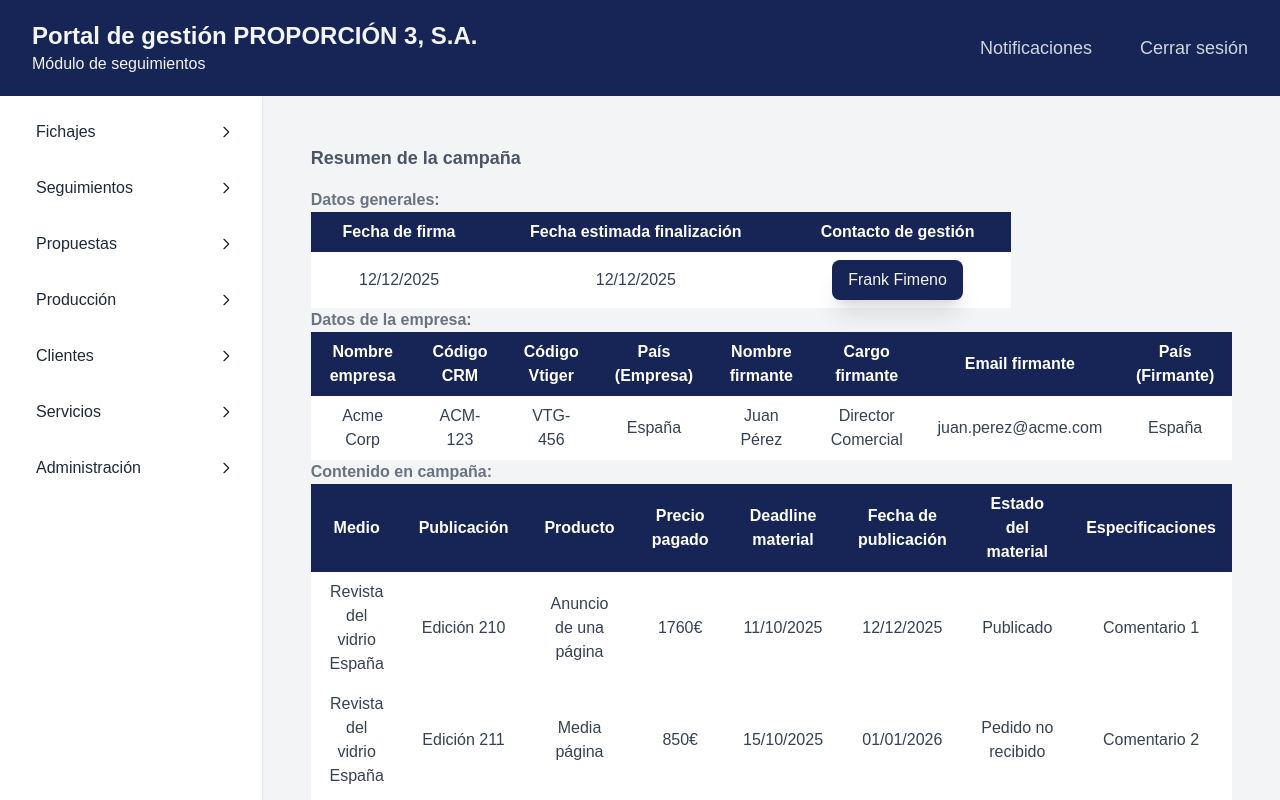
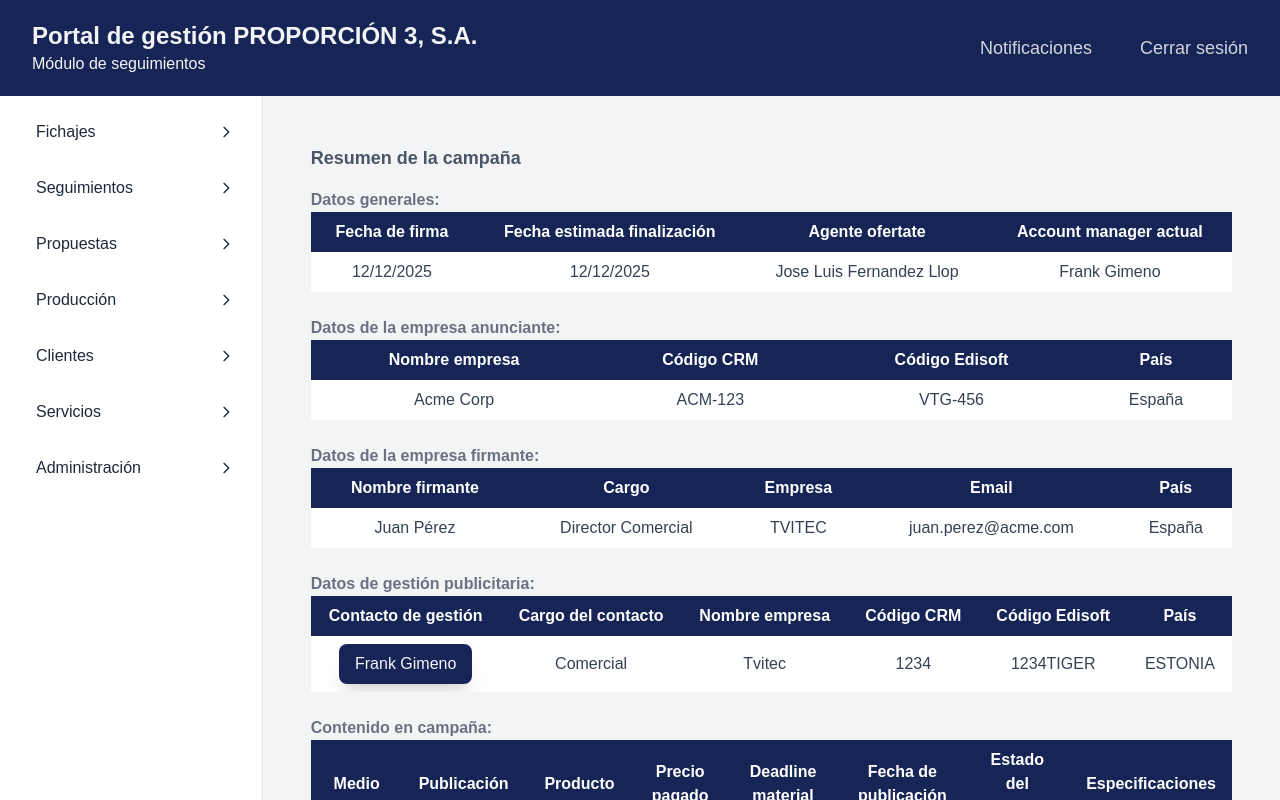
Before and after one commit to frankgimeno3/fichajesp3, a Next.js app: page /dashboard/seguimientos/campanas/resumen in a window 1280 px wide. Shown: the top 800 px of the page. Built offline with nearby package versions, Linux system fonts and the light colour scheme; no server answers; what aws-amplify would draw is missing.

Commit message:
agrego multiples tablas en campana

```diff
--- a/src/app/dashboard/seguimientos/campanas/resumen/page.tsx
+++ b/src/app/dashboard/seguimientos/campanas/resumen/page.tsx
@@ -1,41 +1,60 @@
-"use client"
+"use client";
 import React, { FC } from 'react';
-import TablaDatosEmpresa from './resumencomponents/Tabladatosempresa';
+
  import TablaContenidoCampaña from './resumencomponents/TablaContenidoCampaña';
 import TablaDatosPago from './resumencomponents/TablaDatosPago';
 import TablaDatosGenerales from './resumencomponents/TablaDatosGenerales';
+import TablaDatosFirmante from './resumencomponents/TablaDatosFirmante';
+import TablaDatosAnunciante from './resumencomponents/TablaDatosAnunciante';
+import TablaDatosGestion from './resumencomponents/TablaDatosGestion';
 
-interface ResumenCampanaProps {
-
-}
-
-const ResumenCampana: FC<ResumenCampanaProps> = ({ }) => {
-    return (
-        <div className='min-h-screen flex flex-col  bg-gray-100 text-gray-600 p-12'>
-            <h2 className="text-lg font-semibold mb-4">Resumen de la campaña</h2>
-            <p className='font-bold text-gray-500'>Datos generales:</p>
-            <TablaDatosGenerales/>
-
-            <p className='font-bold text-gray-500'>Datos de la empresa:</p>
-                <TablaDatosEmpresa
-                    empresaAnunciante={{
+const ResumenCampana: FC = () => {
+  // Datos simulados (puedes pasar esto como props si lo deseas)
+  const empresaAnunciante = {
     nombreEmpresa: 'Acme Corp',
     codigoCrm: 'ACM-123',
-                        codigoVtiger: 'VTG-456',
+    codigoEdisoft: 'VTG-456',
     pais: 'España',
-                    }}
-                    empresaFirmante={{
+  };
+
+  const empresaFirmante = {
     nombreFirmante: 'Juan Pérez',
     cargoFirmante: 'Director Comercial',
+    nombreEmpresaFirmante:'TVITEC',
     emailFirmante: 'juan.perez@acme.com',
     pais: 'España',
-                    }}
-                />
-             <p className='font-bold text-gray-500'>Contenido en campaña:</p>
+  };
+
+  const empresaGestion = {
+      nombreEmpresa: 'Tvitec',
+      codigoCrm: '1234',
+      codigoEdisoft: '1234TIGER',
+      pais: 'ESTONIA',
+        nombreContacto:'Frank Gimeno',
+        cargoContacto:'Comercial',
+  };
+
+  return (
+    <div className="min-h-screen flex flex-col bg-gray-100 text-gray-600 p-12">
+      <h2 className="text-lg font-semibold mb-4">Resumen de la campaña</h2>
+
+      <p className="font-bold text-gray-500">Datos generales:</p>
+      <TablaDatosGenerales />
+
+      <p className="font-bold text-gray-500 mt-6">Datos de la empresa anunciante:</p>
+      <TablaDatosAnunciante empresaAnunciante={empresaAnunciante} />
+
+      <p className="font-bold text-gray-500 mt-6">Datos de la empresa firmante:</p>
+      <TablaDatosFirmante empresaFirmante={empresaFirmante} />
+
+        <p className="font-bold text-gray-500 mt-6">Datos de gestión publicitaria:</p>
+        <TablaDatosGestion empresaGestion={empresaGestion}/>
+
+      <p className="font-bold text-gray-500 mt-6">Contenido en campaña:</p>
       <TablaContenidoCampaña />
 
-            <div className='flex flex-col text-sm border border-gray-100 '>
-                <p className='font-bold text-gray-500'>Datos de pago:</p>
+      <div className="flex flex-col text-sm border border-gray-100 mt-6">
+        <p className="font-bold text-gray-500">Datos de pago:</p>
         <TablaDatosPago />
       </div>
     </div>
--- /dev/null
+++ b/src/app/dashboard/seguimientos/campanas/resumen/resumencomponents/TablaDatosAnunciante.tsx
@@ -0,0 +1,39 @@
+import React, { FC } from 'react';
+
+interface EmpresaAnunciante {
+  nombreEmpresa: string;
+  codigoCrm: string;
+  codigoEdisoft: string;
+  pais: string;
+}
+
+interface TablaDatosAnuncianteProps {
+  empresaAnunciante: EmpresaAnunciante;
+}
+
+const TablaDatosAnunciante: FC<TablaDatosAnuncianteProps> = ({ empresaAnunciante }) => {
+  return (
+    <div className="overflow-x-auto">
+      <table className="table-auto border-collapse w-full text-center">
+        <thead>
+          <tr className="bg-blue-950 text-white">
+            <th className="px-4 py-2">Nombre empresa</th>
+            <th className="px-4 py-2">Código CRM</th>
+            <th className="px-4 py-2">Código Edisoft</th>
+            <th className="px-4 py-2">País</th>
+          </tr>
+        </thead>
+        <tbody>
+          <tr className="bg-white text-gray-700">
+            <td className="px-4 py-2">{empresaAnunciante.nombreEmpresa}</td>
+            <td className="px-4 py-2">{empresaAnunciante.codigoCrm}</td>
+            <td className="px-4 py-2">{empresaAnunciante.codigoEdisoft}</td>
+            <td className="px-4 py-2">{empresaAnunciante.pais}</td>
+          </tr>
+        </tbody>
+      </table>
+    </div>
+  );
+};
+
+export default TablaDatosAnunciante;
--- a/src/app/dashboard/seguimientos/campanas/resumen/resumencomponents/TablaDatosFirmante.tsx
+++ b/src/app/dashboard/seguimientos/campanas/resumen/resumencomponents/TablaDatosFirmante.tsx
@@ -1,12 +1,41 @@
 import React, { FC } from 'react';
 
-interface TablaDatosFirmanteProps {
-
+interface EmpresaFirmante {
+  nombreFirmante: string;
+  cargoFirmante: string;
+  nombreEmpresaFirmante: string;
+  emailFirmante: string;
+  pais: string;
 }
 
-const TablaDatosFirmante: FC<TablaDatosFirmanteProps> = ({ }) => {
+interface TablaDatosFirmanteProps {
+  empresaFirmante: EmpresaFirmante;
+}
+
+const TablaDatosFirmante: FC<TablaDatosFirmanteProps> = ({ empresaFirmante }) => {
   return (
-    <div>TablaDatosFirmante</div>
+    <div className="overflow-x-auto ">
+      <table className="table-auto border-collapse w-full text-center">
+        <thead>
+          <tr className="bg-blue-950 text-white">
+            <th className="px-4 py-2">Nombre firmante</th>
+            <th className="px-4 py-2">Cargo</th>
+            <th className="px-4 py-2">Empresa</th>
+            <th className="px-4 py-2">Email</th>
+            <th className="px-4 py-2">País</th>
+          </tr>
+        </thead>
+        <tbody>
+          <tr className="bg-white text-gray-700">
+            <td className="px-4 py-2">{empresaFirmante.nombreFirmante}</td>
+            <td className="px-4 py-2">{empresaFirmante.cargoFirmante}</td>
+            <td className="px-4 py-2">{empresaFirmante.nombreEmpresaFirmante}</td>
+            <td className="px-4 py-2">{empresaFirmante.emailFirmante}</td>
+            <td className="px-4 py-2">{empresaFirmante.pais}</td>
+          </tr>
+        </tbody>
+      </table>
+    </div>
   );
 };
 
--- a/src/app/dashboard/seguimientos/campanas/resumen/resumencomponents/TablaDatosGenerales.tsx
+++ b/src/app/dashboard/seguimientos/campanas/resumen/resumencomponents/TablaDatosGenerales.tsx
@@ -1,30 +1,29 @@
 import React, { FC } from 'react';
-import { useRouter } from 'next/navigation';
 
 
 interface TablaDatosGeneralesProps {
 }
 
 const TablaDatosGenerales: FC<TablaDatosGeneralesProps> = ({ }) => {
-        const router = useRouter()
 
     return (
-        <table className="table-auto border-collapse text-center" style={{ "width": "700px" }}>
+        <table className="table-auto border-collapse text-center"  >
             <thead>
                 <tr className="bg-blue-950 text-white">
                     <th className="px-4 py-2">Fecha de firma</th>
                     <th className="px-4 py-2">Fecha estimada finalización</th>
-                    <th className="px-4 py-2">Contacto de gestión</th>
+                    <th className="px-4 py-2">Agente ofertate</th>
+                    <th className="px-4 py-2">Account manager actual</th>
                 </tr>
             </thead>
             <tbody>
                 <tr className="bg-white text-gray-700">
                     <td className="px-4 py-2">12/12/2025</td>
                     <td className="px-4 py-2">12/12/2025</td>
-                    <td className="px-4 py-2">
-                        <button className='bg-blue-950 text-gray-100 p-2 px-4 rounded-lg shadow-xl cursor-pointer hover:bg-blue-900'
-                            onClick={() => router.push('/dashboard/seguimientos/campanas/resumen')}>Frank Fimeno</button>
-                    </td>
+
+                    <td className="px-4 py-2">Jose Luis Fernandez Llop</td>
+                    <td className="px-4 py-2">Frank Gimeno</td>
+
                 </tr>
             </tbody>
         </table>);
--- /dev/null
+++ b/src/app/dashboard/seguimientos/campanas/resumen/resumencomponents/TablaDatosGestion.tsx
@@ -0,0 +1,53 @@
+import React, { FC } from 'react';
+import { useRouter } from 'next/navigation';
+
+
+interface EmpresaAnunciante {
+    nombreContacto: String;
+    cargoContacto: string;
+
+    nombreEmpresa: string;
+    codigoCrm: string;
+    codigoEdisoft: string;
+    pais: string;
+}
+
+interface TablaDatosGestionProps {
+    empresaGestion: EmpresaAnunciante;
+}
+
+const TablaDatosGestion: FC<TablaDatosGestionProps> = ({ empresaGestion }) => {
+    const router = useRouter()
+
+    return (
+        <div className="overflow-x-auto">
+            <table className="table-auto border-collapse w-full text-center">
+                <thead>
+                    <tr className="bg-blue-950 text-white">
+                        <th className="px-4 py-2">Contacto de gestión</th>
+                        <th className="px-4 py-2">Cargo del contacto</th>
+                        <th className="px-4 py-2">Nombre empresa</th>
+                        <th className="px-4 py-2">Código CRM</th>
+                        <th className="px-4 py-2">Código Edisoft</th>
+                        <th className="px-4 py-2">País</th>
+                    </tr>
+                </thead>
+                <tbody>
+                    <tr className="bg-white text-gray-700">
+                        <td className="px-4 py-2">
+                            <button className='bg-blue-950 text-gray-100 p-2 px-4 rounded-lg shadow-xl cursor-pointer hover:bg-blue-900'
+                                onClick={() => router.push('/dashboard/seguimientos/campanas/resumen')}>{empresaGestion.nombreContacto}</button>
+                        </td>
+                        <td className="px-4 py-2">{empresaGestion.cargoContacto}</td>
+                        <td className="px-4 py-2">{empresaGestion.nombreEmpresa}</td>
+                        <td className="px-4 py-2">{empresaGestion.codigoCrm}</td>
+                        <td className="px-4 py-2">{empresaGestion.codigoEdisoft}</td>
+                        <td className="px-4 py-2">{empresaGestion.pais}</td>
+                    </tr>
+                </tbody>
+            </table>
+        </div>
+    );
+};
+
+export default TablaDatosGestion;
--- a/src/app/dashboard/seguimientos/campanas/resumen/resumencomponents/Tabladatosempresa.tsx
+++ /dev/null
@@ -1,54 +0,0 @@
-import React, { FC } from 'react';
-
-interface TablaDatosEmpresaProps {
-  empresaAnunciante: {
-    nombreEmpresa: string;
-    codigoCrm: string;
-    codigoVtiger: string;
-    pais: string;
-  };
-  empresaFirmante: {
-    nombreFirmante: string;
-    cargoFirmante: string;
-    emailFirmante: string;
-    pais: string;
-  };
-}
-
-const TablaDatosEmpresa: FC<TablaDatosEmpresaProps> = ({
-  empresaAnunciante,
-  empresaFirmante,
-}) => {
-  return (
-    <div className="overflow-x-auto">
-      <table className="table-auto border-collapse w-full text-center">
-        <thead>
-          <tr className="bg-blue-950 text-white">
-            <th className="px-4 py-2">Nombre empresa</th>
-            <th className="px-4 py-2">Código CRM</th>
-            <th className="px-4 py-2">Código Vtiger</th>
-            <th className="px-4 py-2">País (Empresa)</th>
-            <th className="px-4 py-2">Nombre firmante</th>
-            <th className="px-4 py-2">Cargo firmante</th>
-            <th className="px-4 py-2">Email firmante</th>
-            <th className="px-4 py-2">País (Firmante)</th>
-          </tr>
-        </thead>
-        <tbody>
-          <tr className="bg-white text-gray-700">
-            <td className="px-4 py-2">{empresaAnunciante.nombreEmpresa}</td>
-            <td className="px-4 py-2">{empresaAnunciante.codigoCrm}</td>
-            <td className="px-4 py-2">{empresaAnunciante.codigoVtiger}</td>
-            <td className="px-4 py-2">{empresaAnunciante.pais}</td>
-            <td className="px-4 py-2">{empresaFirmante.nombreFirmante}</td>
-            <td className="px-4 py-2">{empresaFirmante.cargoFirmante}</td>
-            <td className="px-4 py-2">{empresaFirmante.emailFirmante}</td>
-            <td className="px-4 py-2">{empresaFirmante.pais}</td>
-          </tr>
-        </tbody>
-      </table>
-    </div>
-  );
-};
-
-export default TablaDatosEmpresa;
```
Lines whose indentation alone changed are shown as unchanged.
